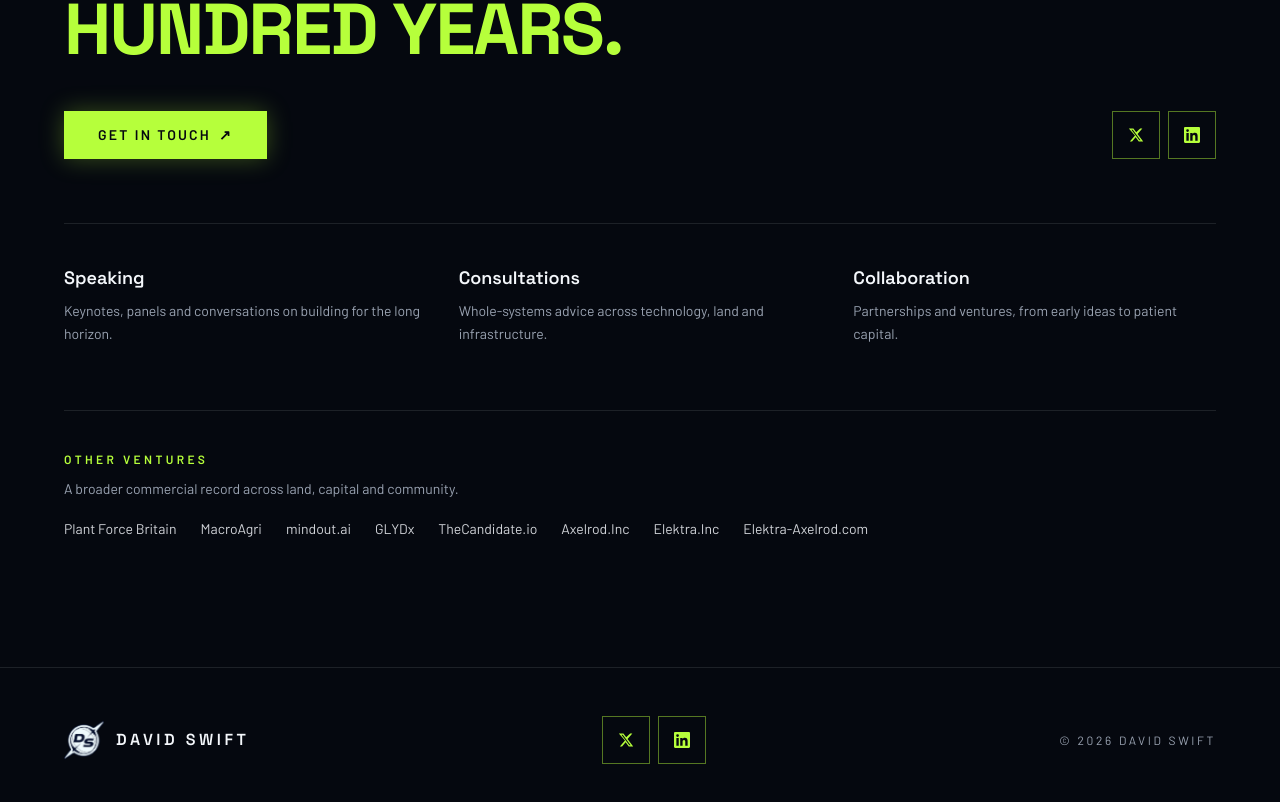
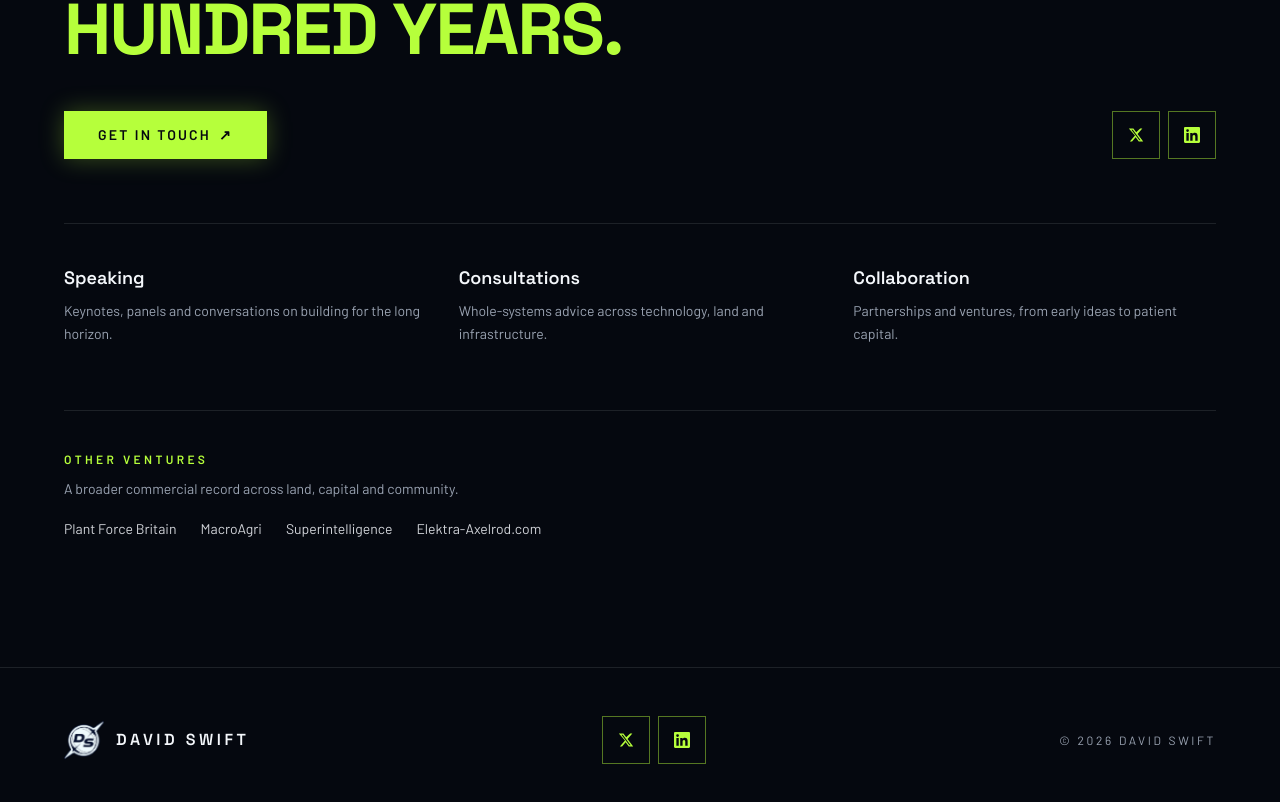
Before and after one commit to DaveySwift/davidswift.xyz, a Next.js app: page / in a window 1280 px wide. Shown: the part 4205-5007 px from the top of the page. Built offline with nearby package versions, Linux system fonts and the light colour scheme.

Commit message:
Limit Other ventures to the four named houses.
The footer list is Plant Force Britain, MacroAgri, Superintelligence, and Elektra-Axelrod.com.

Co-authored-by: The Reply Guy <DaveySwift@users.noreply.github.com>

```diff
--- a/src/components/sections/Contact.tsx
+++ b/src/components/sections/Contact.tsx
@@ -68,12 +68,9 @@ export function Contact() {
             A broader commercial record across land, capital and community.
           </p>
           <ul className="mt-5 flex flex-wrap gap-x-6 gap-y-2">
-            {site.ventures.map((venture) => (
-              <li
-                key={venture.name}
-                className="font-sans text-sm text-foreground/85"
-              >
-                {venture.name}
+            {site.otherVentures.map((name) => (
+              <li key={name} className="font-sans text-sm text-foreground/85">
+                {name}
               </li>
             ))}
           </ul>
--- a/src/content/site.ts
+++ b/src/content/site.ts
@@ -229,6 +229,12 @@ export const site = {
       span: 2,
     },
   ] satisfies Venture[],
+  otherVentures: [
+    "Plant Force Britain",
+    "MacroAgri",
+    "Superintelligence",
+    "Elektra-Axelrod.com",
+  ] as const,
   nav: [
     { href: "#work", label: "Work" },
     { href: "#mission", label: "Mission" },
```
Also changed, not shown: 1 other file (tests, documents, lock files or other folders).
